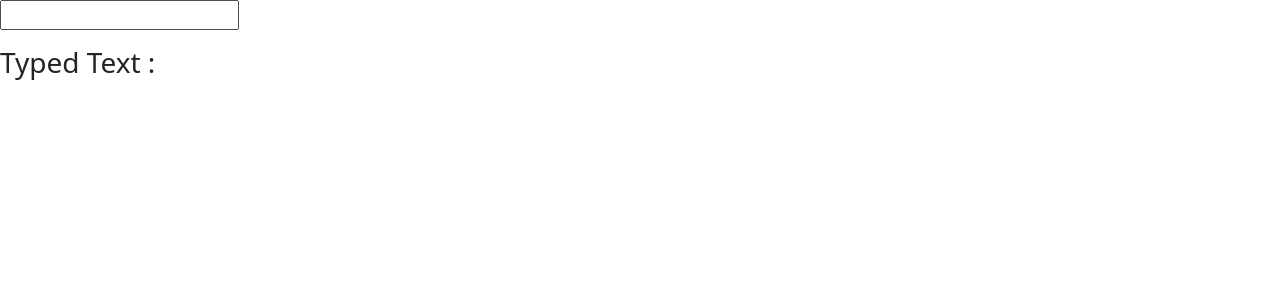
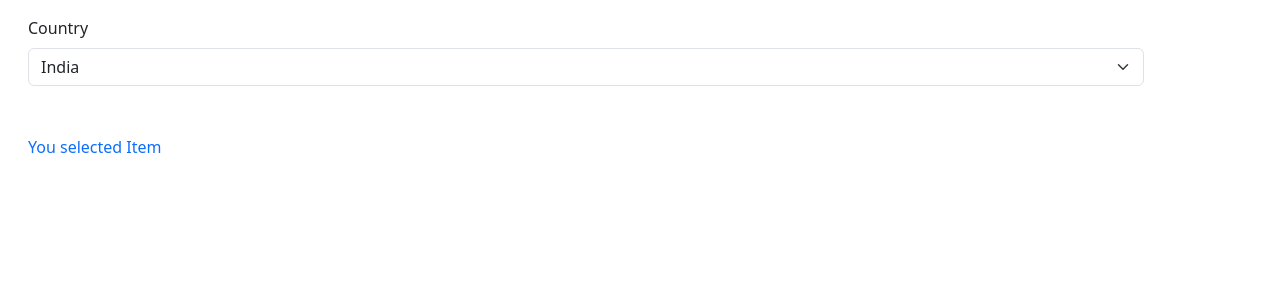
Before and after one commit to saravanan-prog/Master-React-Vite-Project, a React (Vite) app: page / in a window 1280 px wide. Shown: the top 300 px of the page. Built offline with nearby package versions, Linux system fonts and the light colour scheme.

Commit message:
workout-update

```diff
--- a/src/2. Change-Event/A_InputBoxEvent.jsx
+++ b/src/2. Change-Event/A_InputBoxEvent.jsx
@@ -1,20 +1,19 @@
-import { useState } from "react"
+import { useState } from "react";
 
-export default function A_InputBoxEvent(){
+export default function A_InputBoxEvent() {
+  const [text, setText] = useState(null);
 
-    const [text,setText] = useState(null)
-
-    return(
+  return (
     <>
+      <div className="container">
         <div>
-                <input type="text" onChange={(e)=>setText(e.target.value)} />
+          <input type="text" onChange={(e) => setText(e.target.value)} />
         </div>
         <div className="mt-3">
           <span className="h3">Typed Text : </span>
           <span>{text}</span>
         </div>
-
-
+      </div>
     </>
-    )
+  );
 }
--- /dev/null
+++ b/src/2. Change-Event/B_SelectBoxEvent.jsx
@@ -0,0 +1,27 @@
+import { useState } from "react"
+
+export default function B_SelectBoxEvent(){
+
+    const [selectedItem,setSelectedItem] = useState("")
+
+    return(
+        <>
+            <div className="container m-3">
+                <label htmlFor="country" className="form-label">Country</label>
+                <select name="country" id="country"
+                    className="form-select"
+                    onChange = {(e)=>setSelectedItem(e?.target?.value)}
+                >
+                    <option value="India">India</option>
+                    <option value="Pakisthan">Pakisthan</option>
+                    <option value="China">China</option>
+                    <option value="Thailand">Thailand</option>
+                </select>
+                <div className="mt-5">
+                    <span className="text-primary">You selected Item</span>
+                    <span className ="ms-2 h5">{selectedItem}</span>
+                </div>
+            </div>
+        </>
+    )
+}
--- a/src/main.jsx
+++ b/src/main.jsx
@@ -4,10 +4,11 @@ import '../node_modules/bootstrap/dist/css/bootstrap.min.css'
 import '../node_modules/bootstrap/dist/js/bootstrap.bundle.js'
 
 import A_InputBoxEvent from './2. Change-Event/A_InputBoxEvent.jsx'
+import B_SelectBoxEvent from './2. Change-Event/B_SelectBoxEvent.jsx'
 
 
 createRoot(document.getElementById('root')).render(
   <div>
-     <A_InputBoxEvent />
+     <B_SelectBoxEvent />
   </div>
 )
```
Also changed, not shown: src/3. submit-event/SimpleForm.jsx (added, +31 -0 lines). Lines whose indentation alone changed are shown as unchanged.
